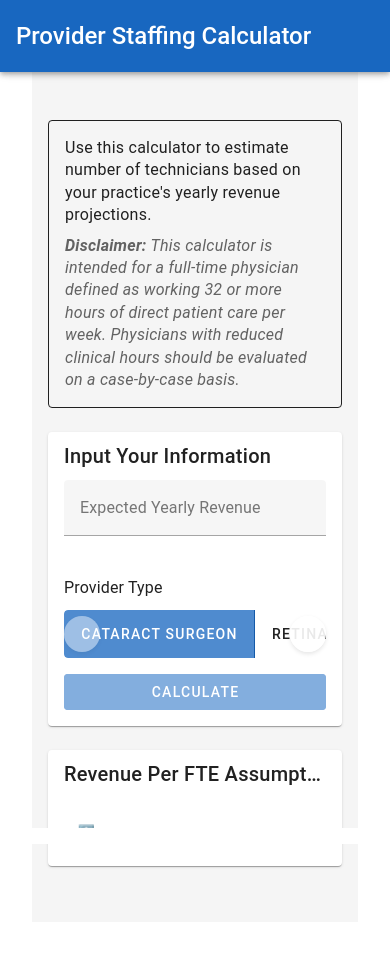
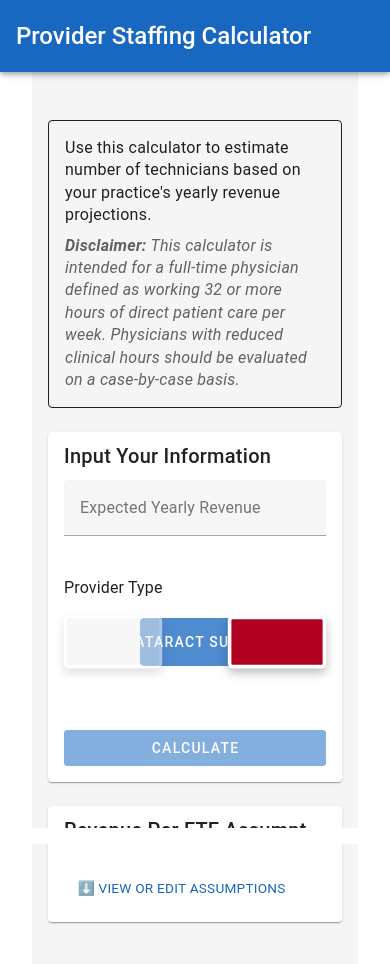
Before and after one commit to wak1616/staffing-calculator-for-providers, a Vue app: page / in a window 390 px wide. Shown: the top 964 px of the page. Built offline with nearby package versions, Linux system fonts and the light colour scheme.

Commit message:
Dramatically improve navigation arrows visibility with red color and larger size

```diff
--- a/src/App.vue
+++ b/src/App.vue
@@ -229,16 +229,26 @@ const getEmoji = (index) => {
 
               <div class="mt-4 mb-2">
                 <div class="text-subtitle-1 mb-2">Provider Type</div>
+
+                <!-- Navigation arrows and toggle container -->
+                <div class="scroll-indicator left" v-if="canScrollLeft">
+                  <v-icon color="primary" size="32">mdi-chevron-double-left</v-icon>
+                </div>
+
                 <div class="provider-toggle-container">
                   <v-btn
-                    icon
-                    variant="text"
+                    fab
+                    color="error"
+                    size="large"
                     class="scroll-arrow left"
                     @click="scrollToggleLeft"
                     :disabled="!canScrollLeft"
+                    elevation="4"
                   >
-                    <v-icon size="24" color="primary">mdi-arrow-left</v-icon>
+                    <v-icon size="36">mdi-chevron-left</v-icon>
                   </v-btn>
+
+                  <div class="toggle-wrapper mx-3">
                     <v-btn-toggle
                       v-model="providerType"
                       mandatory
@@ -257,15 +267,23 @@ const getEmoji = (index) => {
                         Optometrist
                       </v-btn>
                     </v-btn-toggle>
+                  </div>
+
                   <v-btn
-                    icon
-                    variant="text"
+                    fab
+                    color="error"
+                    size="large"
                     class="scroll-arrow right"
                     @click="scrollToggleRight"
                     :disabled="!canScrollRight"
+                    elevation="4"
                   >
-                    <v-icon size="24" color="primary">mdi-arrow-right</v-icon>
+                    <v-icon size="36">mdi-chevron-right</v-icon>
                   </v-btn>
+                </div>
+
+                <div class="scroll-indicator right" v-if="canScrollRight">
+                  <v-icon color="primary" size="32">mdi-chevron-double-right</v-icon>
                 </div>
               </div>
 
@@ -498,11 +516,6 @@ const getEmoji = (index) => {
   overflow: hidden;
 }
 
-.responsive-toggle {
-  max-width: 100%;
-  overflow-x: auto;
-}
-
 .responsive-table-container {
   width: 100%;
   overflow-x: auto;
@@ -513,33 +526,13 @@ const getEmoji = (index) => {
   display: flex;
   align-items: center;
   width: 100%;
+  padding: 0 64px; /* Increase padding to make space for the arrows */
+  margin: 16px 0;
 }
 
-.scroll-arrow {
-  position: absolute;
-  z-index: 1;
-  background-color: rgba(255, 255, 255, 0.9) !important;
-  box-shadow: 0 2px 4px rgba(0, 0, 0, 0.1);
-  width: 36px !important;
-  height: 36px !important;
-  min-width: 36px !important;
-  padding: 0 !important;
-  display: flex !important;
-  align-items: center;
-  justify-content: center;
-}
-
-.scroll-arrow.left {
-  left: 0;
-}
-
-.scroll-arrow.right {
-  right: 0;
-}
-
-.scroll-arrow:disabled {
-  opacity: 0.5;
-  cursor: not-allowed;
+.toggle-wrapper {
+  flex: 1;
+  overflow: hidden;
 }
 
 .responsive-toggle {
@@ -547,10 +540,55 @@ const getEmoji = (index) => {
   overflow-x: auto;
   scrollbar-width: none; /* Firefox */
   -ms-overflow-style: none; /* IE and Edge */
+  margin: 0 8px; /* Add margin to create space between toggle and arrows */
 }
 
 .responsive-toggle::-webkit-scrollbar {
   display: none; /* Chrome, Safari, Opera */
+}
+
+.scroll-arrow {
+  position: absolute;
+  z-index: 2;
+  box-shadow: 0 4px 8px rgba(0, 0, 0, 0.25) !important;
+  transform: scale(1.2);
+  border: 3px solid white !important;
+}
+
+.scroll-arrow.left {
+  left: 8px;
+}
+
+.scroll-arrow.right {
+  right: 8px;
+}
+
+.scroll-arrow:disabled {
+  opacity: 0.5;
+  background-color: #e0e0e0 !important;
+}
+
+.scroll-indicator {
+  display: none;
+  text-align: center;
+  margin: 4px 0;
+  animation: pulse 1.5s infinite;
+}
+
+.scroll-indicator.left {
+  text-align: left;
+  margin-left: 8px;
+}
+
+.scroll-indicator.right {
+  text-align: right;
+  margin-right: 8px;
+}
+
+@keyframes pulse {
+  0% { opacity: 0.5; }
+  50% { opacity: 1; }
+  100% { opacity: 0.5; }
 }
 
 @media (max-width: 600px) {
@@ -573,8 +611,21 @@ const getEmoji = (index) => {
     font-size: 1rem !important;
   }
 
+  .provider-toggle-container {
+    padding: 0 56px; /* Slightly less padding on mobile */
+  }
+
   .scroll-arrow {
     display: flex !important;
+  }
+
+  .scroll-arrow .v-icon {
+    color: white !important;
+    font-weight: bold;
+  }
+
+  .scroll-indicator {
+    display: block;
   }
 }
 
```
Lines whose indentation alone changed are shown as unchanged.
